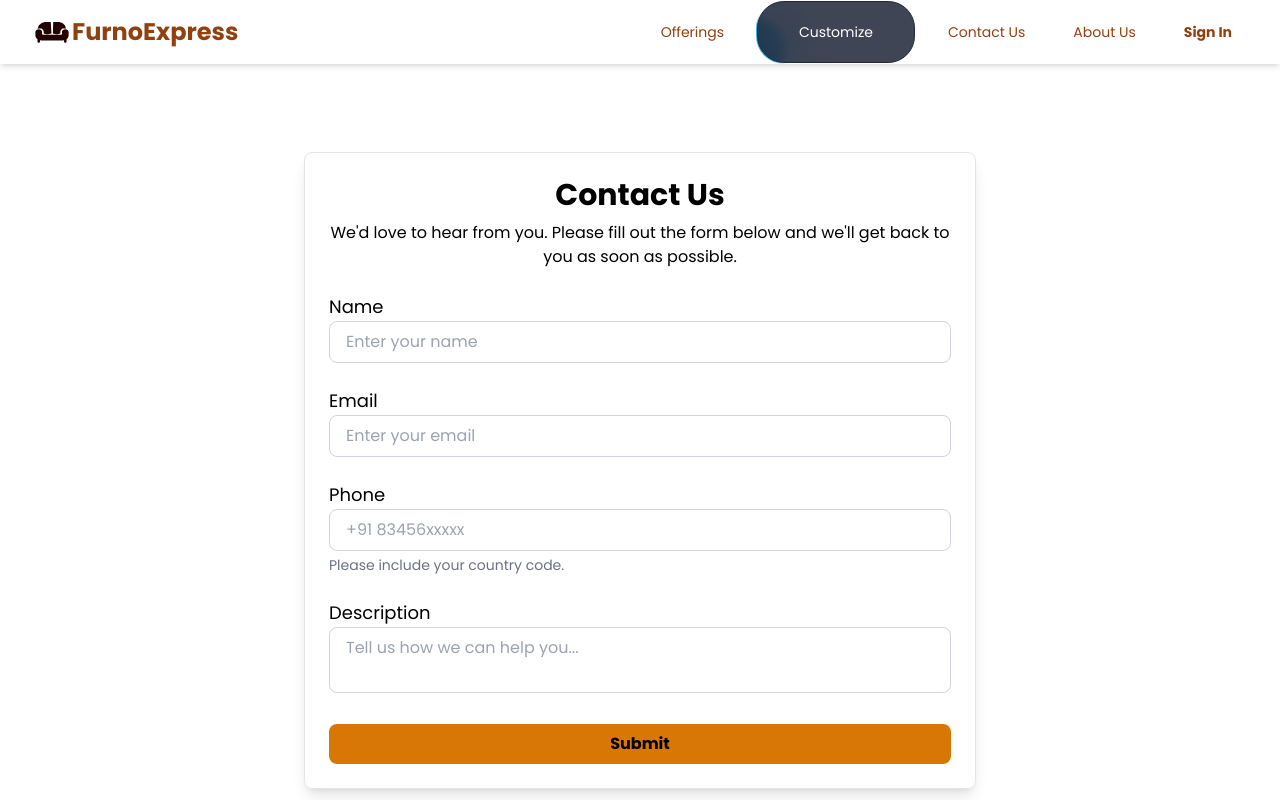
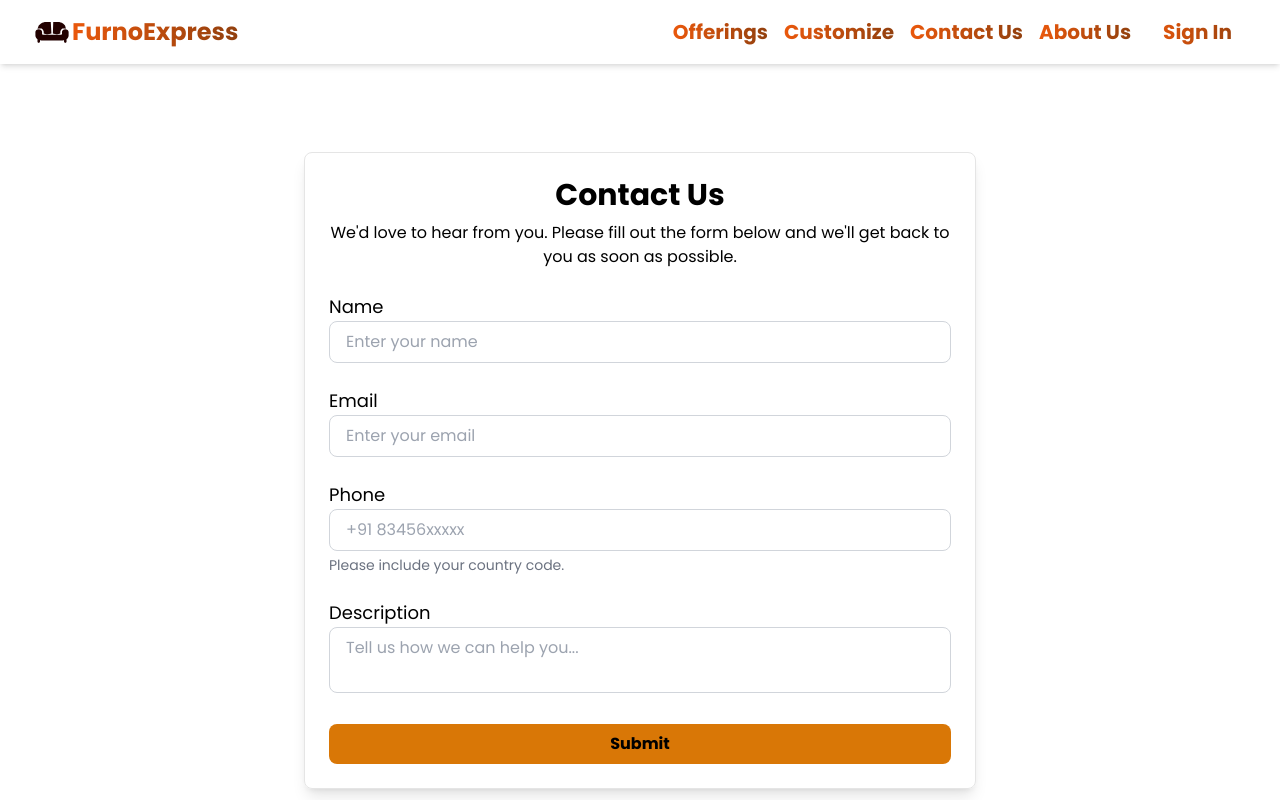
Before and after one commit to vijaykanwal90/furnoExpresss, a Next.js app: page /contact in a window 1280 px wide. Shown: the top 800 px of the page. Built offline with nearby package versions, Linux system fonts and the light colour scheme.

Commit message:
added text gradient

```diff
--- a/app/layout.tsx
+++ b/app/layout.tsx
@@ -21,8 +21,8 @@ const poppins = Poppins({
   display: 'swap',               // Font display strategy for better performance
 });
 export const metadata: Metadata = {
-  title: "Create Next App",
-  description: "Generated by create next app",
+  title: "FurnoExpress",
+  description: "Create and Test furniture designs online",
 };
 
 export default function RootLayout({
--- a/components/ About.tsx
+++ b/components/ About.tsx
@@ -5,7 +5,7 @@ import React from "react";
 import bg from "../public/bg.png";
 import { TextGenerateEffect } from './ui/TextGenerationEffect';
 import { CardBody, CardContainer, CardItem } from "./ui/3d-card";
-import { Button } from './ui/moving-border';
+// import { Button } from './ui/moving-border';
 // import Link from "next/link";
 import { Separator } from "@/components/ui/separator"
 
@@ -23,9 +23,9 @@ export function About(){
             <p className="text-lg sm:text-xl mb-8">
 
             </p>
-            <Button className='' borderRadius='1.75rem'>
+            <button className='bg-gradient-to-r from-orange-600 to-amber-800 border-2 rounded-lg w-40 h-14 text-white font-bold '>
               <NextLink href='/customize'><span className="StylableButton2545352419__label wixui-button__label" data-testid="stylablebutton-label">CUSTOMIZE</span></NextLink>
-            </Button>
+            </button>
           </div>
         </div>
         <CardContainer className="inter-var">
--- a/components/Navbar.tsx
+++ b/components/Navbar.tsx
@@ -5,7 +5,6 @@ import Link from "next/link";
 import { Menu, X } from "lucide-react";
 import Image from "next/image";
 import logo from "../public/logo.svg";
-import { Button } from "./ui/moving-border";
 import SignupModal from "./SignupModal";
 
 const NavLink = ({
@@ -19,7 +18,7 @@ const NavLink = ({
 }) => (
   <Link
     href={href}
-    className="text-wood-dark hover:text-wood-medium transition-colors duration-300 block py-2 px-4 text-sm"
+    className="bg-gradient-to-r from-orange-600 to-amber-800 text-transparent bg-clip-text font-bold text-sm md:text-lg lg:text-xl"
     onClick={onClick}
   >
     {children}
@@ -41,20 +40,20 @@ export function Navbar() {
           <div className="flex-shrink-0">
             <Link href="/" className="flex items-center">
               <Image src={logo} alt="logo" width={40} />
-              <span className="text-2xl font-bold text-wood-dark">FurnoExpress</span>
+              <span className="bg-gradient-to-r from-orange-600 to-amber-800 text-transparent bg-clip-text font-bold text-2xl">
+                FurnoExpress
+              </span>
             </Link>
           </div>
           <div className="hidden md:block">
             <div className="ml-10 flex items-center space-x-4">
               <NavLink href="/#offerings">Offerings</NavLink>
-              <Button borderRadius="1.75rem" className="">
-                <NavLink href="/customize">Customize</NavLink>
-              </Button>
+              <NavLink href="/customize">Customize</NavLink>
               <NavLink href="/contact">Contact Us</NavLink>
               <NavLink href="/#about">About Us</NavLink>
               <button
                 onClick={toggleSignup}
-                className="bg-wood-medium hover:bg-wood-dark text-cream font-bold py-2 px-4 rounded transition-colors duration-300 text-sm"
+                className="bg-gradient-to-r from-orange-600 to-amber-800 text-transparent bg-clip-text font-bold text-sm md:text-xl py-2 px-4 rounded transition-colors duration-300"
               >
                 Sign In
               </button>
@@ -79,7 +78,7 @@ export function Navbar() {
 
       {/* Mobile menu */}
       <div className={`md:hidden ${isMenuOpen ? "block" : "hidden"}`}>
-        <div className="px-2 pt-2 pb-3 space-y-1 sm:px-3">
+        <div className="px-2 pt-2 pb-3 space-y-1 sm:px-3 flex flex-col">
           <NavLink href="/offerings" onClick={closeMenu}>
             Offerings
           </NavLink>
@@ -94,7 +93,7 @@ export function Navbar() {
           </NavLink>
           <button
             onClick={toggleSignup}
-            className="w-full text-left bg-wood-medium hover:bg-wood-dark text-cream font-bold py-2 px-4 rounded transition-colors duration-300 mt-2 text-sm"
+            className="w-full text-left bg-gradient-to-r from-orange-600 to-amber-800 text-transparent bg-clip-text font-bold text-sm md:text-xl py-2 px-4 rounded transition-colors duration-300 mt-2"
           >
             Sign In
           </button>
--- a/package.json
+++ b/package.json
@@ -14,7 +14,7 @@
     "class-variance-authority": "^0.7.1",
     "clsx": "^2.1.1",
     "lucide-react": "^0.474.0",
-    "motion": "^12.0.6",
+    "motion": "^12.0.8",
     "next": "15.1.6",
     "react": "^19.0.0",
     "react-dom": "^19.0.0",
```
Also changed, not shown: 1 other file (tests, documents, lock files or other folders).
